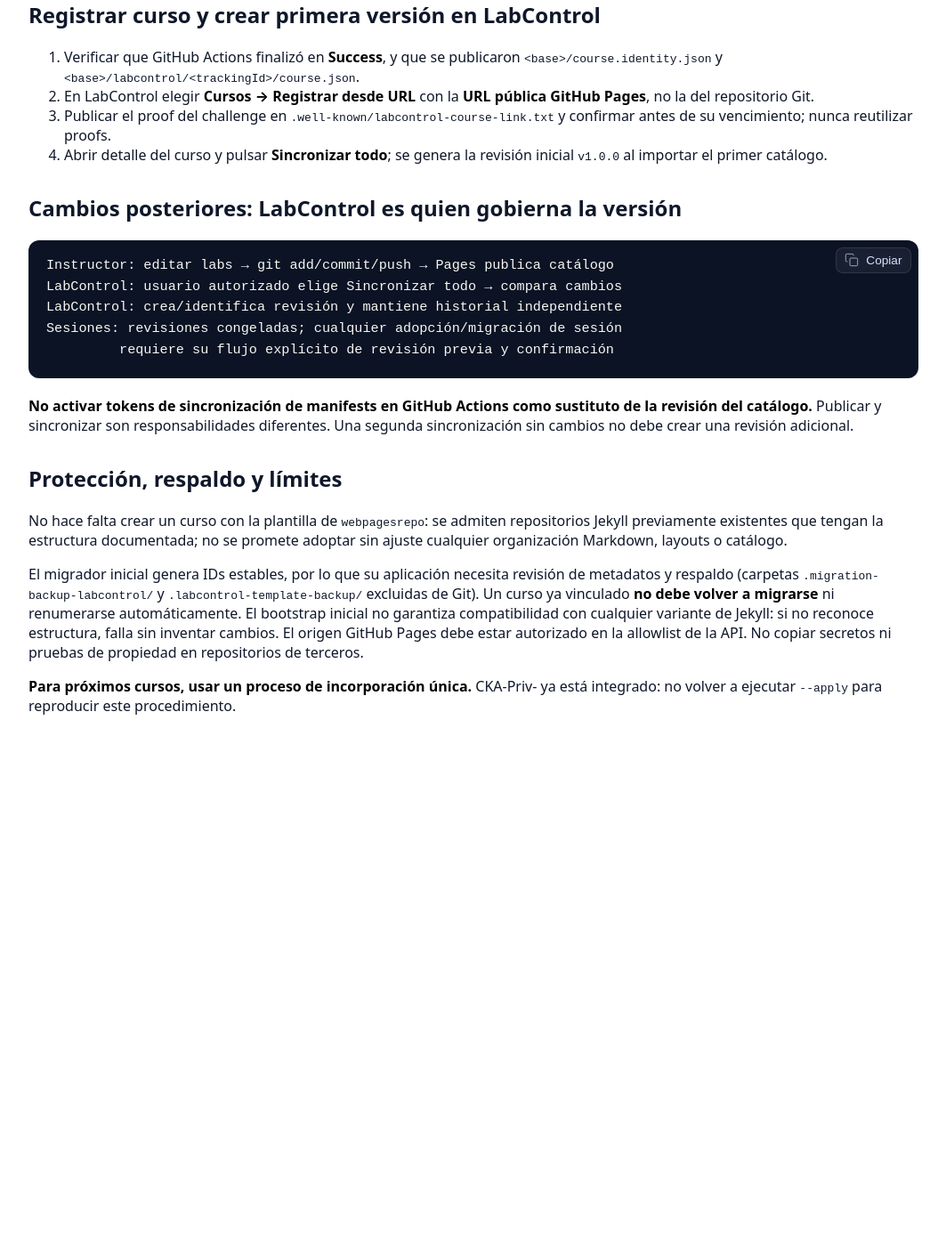
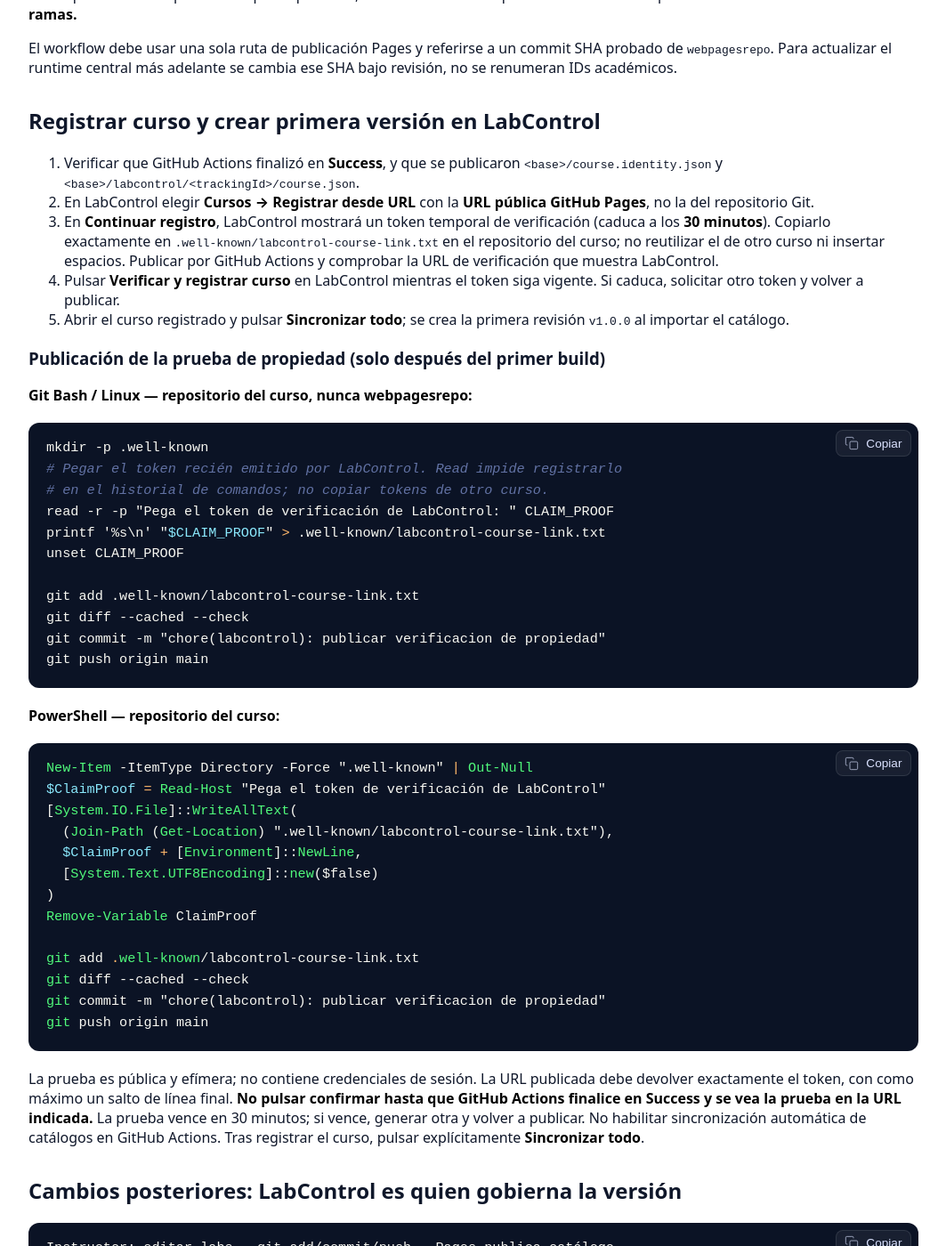
Before and after one commit to jorgepas12/webpagesrepo, a Jekyll site: the page built from docs/ONBOARDING-COURSE-INSTRUCTOR.md, in a window 1280 px wide and 1400 px high, scrolled down 3873 px. Shown: the whole window at 89% size, without its empty margins (108-1171 px from the left). Built offline with Jekyll 4.4.1, drawn with Linux system fonts in a browser that asks for light colours; our own code applies the rules of GitHub Pages for plain Markdown files; before the commit the page ends 4693 px from its top, so only the background shows below that; some of the changed text lies outside the part shown.

Commit message:
docs(onboarding): guía completamente genérica, proof y staging seguro (#51)

```diff
--- a/docs/ONBOARDING-COURSE-INSTRUCTOR.md
+++ b/docs/ONBOARDING-COURSE-INSTRUCTOR.md
@@ -35,7 +35,7 @@
 read -r -p "Descripción breve del curso: " COURSE_DESCRIPTION
 ~~~
 
-Los valores se eligen para **ese curso**, no se copian del ejemplo. El tracking ID debe ser el mismo que la clave existente de \`_data/courses.yml\`, si ya hay catálogo; una vez registrado en LabControl no debe cambiarse. No incluir contraseñas ni tokens. Asegurar \`git status --short\` vacío antes de continuar.
+Los valores se eligen para **ese curso**, no se copian del ejemplo. El tracking ID debe ser el mismo que la clave existente de `_data/courses.yml`, si ya hay catálogo; una vez registrado en LabControl no debe cambiarse. No incluir contraseñas ni tokens. Asegurar `git status --short` vacío antes de continuar.
 
 Descargar una sola vez el iniciador y ejecutar la **simulación obligatoria**, sin modificar archivos:
 
@@ -86,7 +86,7 @@
 $CourseDescription = Read-Host "Descripción breve del curso"
 ~~~
 
-Si ya existe \`_data/courses.yml\`, utilizar su clave como \`$TrackingId\`. Asegurar que \`git status --short\` esté vacío. Descargar y ejecutar en **simulación**:
+Si ya existe `_data/courses.yml`, utilizar su clave como `$TrackingId`. Asegurar que `git status --short` esté vacío. Descargar y ejecutar en **simulación**:
 
 ~~~powershell
 Invoke-WebRequest -Uri "https://raw.githubusercontent.com/jorgepas12/webpagesrepo/main/scripts/bootstrap_existing_course.ps1" -OutFile "$env:TEMP\labcontrol-bootstrap.ps1"
@@ -108,7 +108,7 @@
 Remove-Item "$env:TEMP\labcontrol-bootstrap.ps1"
 ~~~
 
-El instalador clona \`webpagesrepo\` **temporalmente**, crea identidad y metadatos de seguimiento estables, integra lo mínimo de Jekyll y reemplaza el workflow Pages con el central. **No copia generadores ni JavaScript comunes**: GitHub Actions los obtiene en cada build. Si el curso ya tiene una identidad de LabControl, no repetir la migración inicial. Los respaldos de cambios técnicos permanecen locales y no deben incorporarse al commit.
+El instalador clona `webpagesrepo` **temporalmente**, crea identidad y metadatos de seguimiento estables, integra lo mínimo de Jekyll y reemplaza el workflow Pages con el central. **No copia generadores ni JavaScript comunes**: GitHub Actions los obtiene en cada build. Si el curso ya tiene una identidad de LabControl, no repetir la migración inicial. Los respaldos de cambios técnicos permanecen locales y no deben incorporarse al commit.
 
 ## Revisar y publicar la primera integración
 
@@ -120,9 +120,14 @@
 git status --short
 # Revisar cuidadosamente labs/, course.identity.json y .github/workflows/pages.yml.
 # Confirmar que el diff de labs solo inserta metadata course_id/lab_id/tNNN/sNNN.
-git add -A
+# Revisar el inventario y agregar únicamente los archivos de integración esperados.
+git add .github/workflows/pages.yml _config.yml _layouts/ _includes/ _data/ labs/ course.identity.json
+# Si se creó index.md, agregarlo expresamente.
+if [ -f index.md ]; then git add index.md; fi
+# Si el migrador actualizó .gitignore, agregarlo.
+git add .gitignore 2>/dev/null || true
 git status --short
-# No incluir respaldos ni archivos ajenos al curso.
+# No incluir respaldos, archivos temporales ni archivos ajenos al curso.
 git diff --cached --check
 git diff --cached --stat
 git commit -m "feat(labcontrol): incorporar seguimiento y workflow central"
@@ -137,8 +142,47 @@
 
 1. Verificar que GitHub Actions finalizó en **Success**, y que se publicaron `<base>/course.identity.json` y `<base>/labcontrol/<trackingId>/course.json`.
 2. En LabControl elegir **Cursos → Registrar desde URL** con la **URL pública GitHub Pages**, no la del repositorio Git.
-3. Publicar el proof del challenge en `.well-known/labcontrol-course-link.txt` y confirmar antes de su vencimiento; nunca reutilizar proofs.
-4. Abrir detalle del curso y pulsar **Sincronizar todo**; se genera la revisión inicial `v1.0.0` al importar el primer catálogo.
+3. En **Continuar registro**, LabControl mostrará un token temporal de verificación (caduca a los **30 minutos**). Copiarlo exactamente en `.well-known/labcontrol-course-link.txt` en el repositorio del curso; no reutilizar el de otro curso ni insertar espacios. Publicar por GitHub Actions y comprobar la URL de verificación que muestra LabControl.
+4. Pulsar **Verificar y registrar curso** en LabControl mientras el token siga vigente. Si caduca, solicitar otro token y volver a publicar.
+5. Abrir el curso registrado y pulsar **Sincronizar todo**; se crea la primera revisión `v1.0.0` al importar el catálogo.
+
+### Publicación de la prueba de propiedad (solo después del primer build)
+
+**Git Bash / Linux — repositorio del curso, nunca webpagesrepo:**
+
+~~~bash
+mkdir -p .well-known
+# Pegar el token recién emitido por LabControl. Read impide registrarlo
+# en el historial de comandos; no copiar tokens de otro curso.
+read -r -p "Pega el token de verificación de LabControl: " CLAIM_PROOF
+printf '%s\n' "$CLAIM_PROOF" > .well-known/labcontrol-course-link.txt
+unset CLAIM_PROOF
+
+git add .well-known/labcontrol-course-link.txt
+git diff --cached --check
+git commit -m "chore(labcontrol): publicar verificacion de propiedad"
+git push origin main
+~~~
+
+**PowerShell — repositorio del curso:**
+
+~~~powershell
+New-Item -ItemType Directory -Force ".well-known" | Out-Null
+$ClaimProof = Read-Host "Pega el token de verificación de LabControl"
+[System.IO.File]::WriteAllText(
+  (Join-Path (Get-Location) ".well-known/labcontrol-course-link.txt"),
+  $ClaimProof + [Environment]::NewLine,
+  [System.Text.UTF8Encoding]::new($false)
+)
+Remove-Variable ClaimProof
+
+git add .well-known/labcontrol-course-link.txt
+git diff --cached --check
+git commit -m "chore(labcontrol): publicar verificacion de propiedad"
+git push origin main
+~~~
+
+La prueba es pública y efímera; no contiene credenciales de sesión. La URL publicada debe devolver exactamente el token, con como máximo un salto de línea final. **No pulsar confirmar hasta que GitHub Actions finalice en Success y se vea la prueba en la URL indicada.** La prueba vence en 30 minutos; si vence, generar otra y volver a publicar. No habilitar sincronización automática de catálogos en GitHub Actions. Tras registrar el curso, pulsar explícitamente **Sincronizar todo**.
 
 ## Cambios posteriores: LabControl es quien gobierna la versión
 
@@ -158,4 +202,4 @@
 
 El migrador inicial genera IDs estables, por lo que su aplicación necesita revisión de metadatos y respaldo (carpetas `.migration-backup-labcontrol/` y `.labcontrol-template-backup/` excluidas de Git). Un curso ya vinculado **no debe volver a migrarse** ni renumerarse automáticamente. El bootstrap inicial no garantiza compatibilidad con cualquier variante de Jekyll: si no reconoce estructura, falla sin inventar cambios. El origen GitHub Pages debe estar autorizado en la allowlist de la API. No copiar secretos ni pruebas de propiedad en repositorios de terceros.
 
-**Para próximos cursos, usar un proceso de incorporación única.** CKA-Priv- ya está integrado: no volver a ejecutar `--apply` para reproducir este procedimiento.
+**Para todos los cursos:** la incorporación inicial es única. No volver a ejecutar `--apply` del bootstrap en un repositorio ya integrado y con identificadores registrados en LabControl.
```
